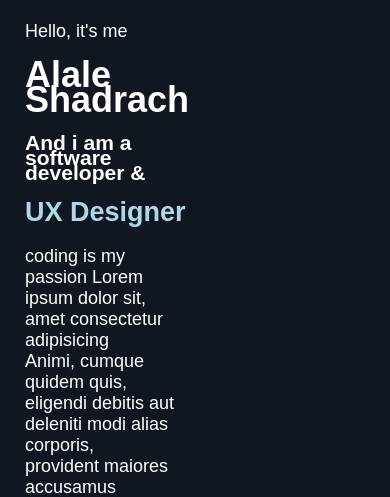
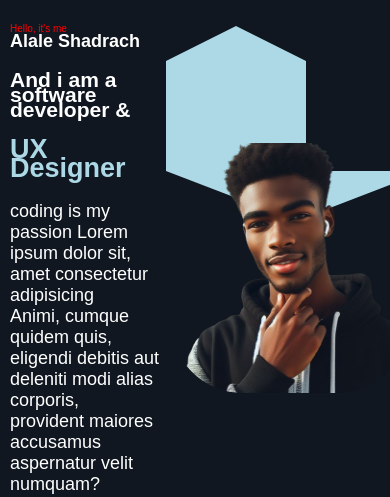
Before and after one commit to Sha-drak/Portfolio, a plain HTML site: page index.html in a window 390 px wide. Shown: the top 497 px of the page. Drawn offline with Linux system fonts and the light colour scheme.

Commit message:
test update for smaller screens

```diff
--- a/portfolio.css
+++ b/portfolio.css
@@ -239,3 +239,61 @@ nav img {
   text-align: center;
   margin-left: 220%;
 }
+
+
+/* Styling for phone screens*/
+@media(max-width:768px) and (min-width: 20px){
+  #mySelf{
+   margin-left: 10px;
+   }
+   #text {
+  }
+
+  #text h1{
+   margin-top: -7%;
+   font-size: large;
+   line-height: normal;
+
+  }
+  #text p{
+   font-size: x-small;
+   font-style: normal;
+   color: red;
+  }
+
+  /* Left side of the first page*/
+  #myPic {
+   margin-left: 0;
+  }
+  #s {
+   width: 0;
+   border-bottom: 35px solid lightblue;
+   border-left: 70px solid transparent;
+   border-right: 70px solid transparent;
+  }
+  #b {
+   border-bottom: 30px solid lightblu;
+   border-left: 10px solid transparent;
+   border-right: 100px solid transparent;
+   width: 0;
+   height: 50px;
+   background-color: lightblue;
+   width: 0;
+   border-top: 30px solid lightblue;
+   border-left: 70px solid transparent;
+   border-right: 70px solid transparent;
+
+  #t {
+   width: 0;
+   border-top: 35px solid lightblue;
+   border-left: 70px solid transparent;
+   border-right: 70px solid transparent;
+  }
+  #myPic img{
+   height: 100px;
+   width: 100px;
+   margin-top: -36%;
+   margin-left: 5%;
+  }
+  }
+}
```
